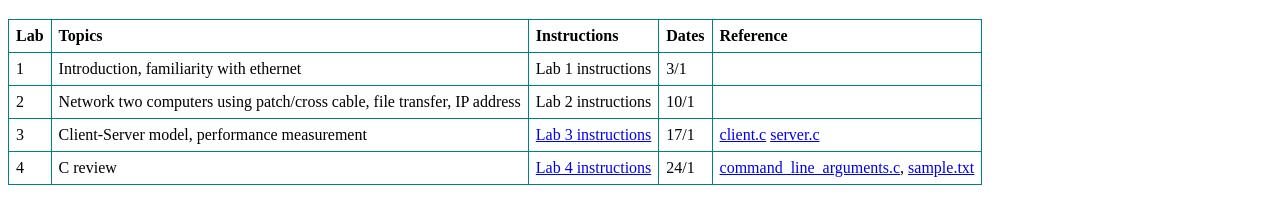
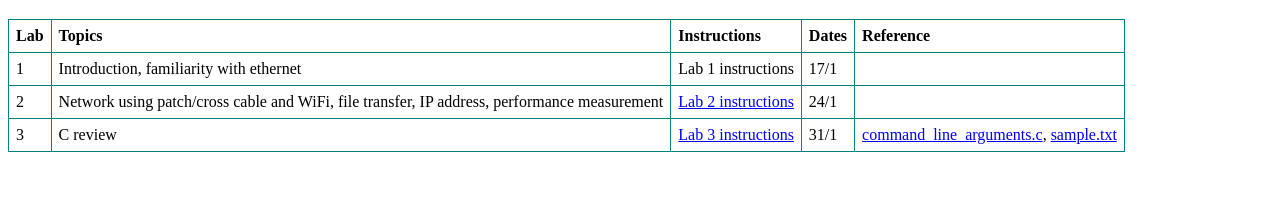
Before and after one commit to shashi-prabh/shashi-prabh.github.io, a website built with Vite: page teaching/computer_networks_2025/course_calendar_labs.html in a window 1280 px wide. Shown: the part 174-398 px from the top of the page. Built offline with nearby package versions, Linux system fonts and the light colour scheme.

Commit message:
course_calendar_before_pruning

```diff
--- a/teaching/computer_networks_2025/course_calendar_labs.html
+++ b/teaching/computer_networks_2025/course_calendar_labs.html
@@ -62,31 +62,22 @@
                         <td>1</td>
                         <td>Introduction, familiarity with ethernet</td>
                         <td>Lab 1 instructions</td>
-                        <td>3/1</td>
+                        <td>17/1</td>
                         <td></td>
                     </tr>
                     <tr>
                         <td>2</td>
-                        <td>Network two computers using patch/cross cable, file transfer, IP address</td>
-                        <td>Lab 2 instructions</td>
-                        <td>10/1</td>
+                        <td>Network using patch/cross cable and WiFi, file transfer, IP address, performance measurement</td>
+                        <td><a href="./lab2.pdf">Lab 2 instructions</a></td>
+                        <td>24/1</td>
                         <td></td>
-                    </tr>
-                    <tr>
-                        <td>3</td>
-                        <td>Client-Server model, performance measurement</td>
-                        <td><a href="./lab3.pdf">Lab 3 instructions</a></td>
-                        <td>17/1</td>
-                        <td><a href="./client.c">client.c</a>
-                            <a href="./server.c">server.c</a>
-
                     </tr>
 
                     <tr>
-                        <td>4</td>
+                        <td>3</td>
                         <td>C review</td>
-                        <td><a href="./lab4.pdf">Lab 4 instructions</a></td>
-                        <td>24/1</td>
+                        <td><a href="./lab3.pdf">Lab 3 instructions</a></td>
+                        <td>31/1</td>
                         <td>
                             <a href="./command_line_arguments.c">command_line_arguments.c</a>,
                             <a href="./sample.txt">sample.txt</a>
```
Also changed, not shown: 2 other files.
